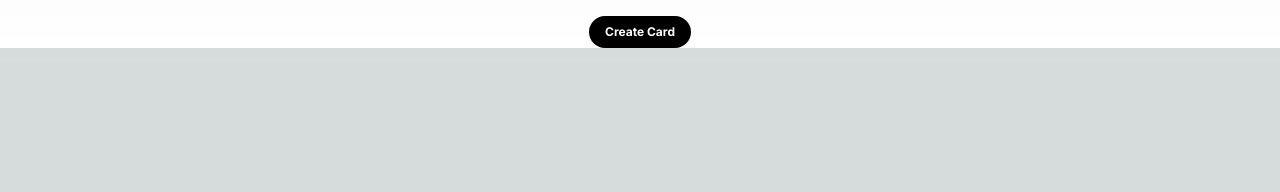
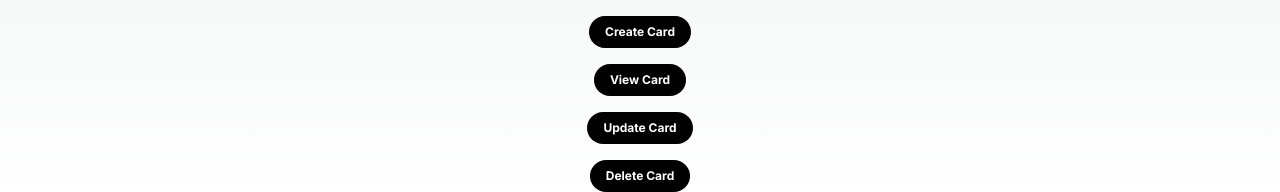
Before and after one commit to Web-Team-Project/Virtual-Wallet-FE, a Next.js app: page /cards in a window 1280 px wide. Both pictures are taken after a click on the button "Add card". Shown: the part 738-930 px from the top of the page. Before the commit the page ends 800 px from the top, so only its background shows below. Built offline with nearby package versions, Linux system fonts and the light colour scheme.

Commit message:
added card functionality

```diff
--- a/src/app/cards/page.tsx
+++ b/src/app/cards/page.tsx
@@ -64,6 +64,82 @@ export default function CardPage() {
   const handleAddCardClick = () => {
     setError(null);
     setIsFieldOpen(!isFieldOpen);
+  };
+
+  const readCard = async (cardId: string) => {
+    const session = getSession();
+    if (session) {
+      try {
+        const response = await fetch(`http://localhost:8000/api/v1/cards/${cardId}`, {
+          method: "GET",
+          headers: {
+            "Content-Type": "application/json",
+            "Authorization": `Bearer ${session.id}`,
+          },
+          credentials: "include",
+        });
+        if (!response.ok) {
+          throw new Error(`Failed to fetch card details: ${response.status}`);
+        }
+        const cardData = await response.json();
+      } catch (error) {
+        console.error("An error occurred while fetching the card details:", error);
+        setError("Failed to fetch card details.");
+      }
+    } else {
+      setError("Session not found.");
+    }
+  };
+
+  const updateCard = async (cardId: string, updatedCardData: CardInput) => {
+    const session = getSession();
+    if (session) {
+      try {
+        const response = await fetch(`http://localhost:8000/api/v1/cards/${cardId}`, {
+          method: "PUT",
+          headers: {
+            "Content-Type": "application/json",
+            "Authorization": `Bearer ${session.id}`,
+          },
+          body: JSON.stringify(updatedCardData),
+          credentials: "include",
+        });
+        if (!response.ok) {
+          throw new Error(`Failed to update card: ${response.status}`);
+        }
+        const updatedCard = await response.json();
+      } catch (error) {
+        console.error("An error occurred while updating the card:", error);
+        setError("Failed to update card.");
+      }
+    } else {
+      setError("Session not found.");
+    }
+  };
+
+  const deleteCard = async (cardId: string) => {
+    const session = getSession();
+    if (session) {
+      try {
+        const response = await fetch(`http://localhost:8000/api/v1/cards/${cardId}`, {
+          method: "DELETE",
+          headers: {
+            "Content-Type": "application/json",
+            "Authorization": `Bearer ${session.id}`,
+          },
+          credentials: "include",
+        });
+        if (!response.ok) {
+          throw new Error(`Failed to delete card: ${response.status}`);
+        }
+        const deletedCard = await response.json();
+      } catch (error) {
+        console.error("An error occurred while deleting the card:", error);
+        setError("Failed to delete card.");
+      }
+    } else {
+      setError("Session not found.");
+    }
   };
 
   return (
@@ -143,6 +219,9 @@ export default function CardPage() {
               Create Card
             </button>
           </form>
+          <button onClick={() => readCard(someCardId)} className="rounded-full px-4 py-2 text-white bg-black mt-4 text-xs font-bold dark:bg-zinc-800">View Card</button>
+          <button onClick={() => updateCard(someCardId, someUpdatedCardData)} className="rounded-full px-4 py-2 text-white bg-black mt-4 text-xs font-bold dark:bg-zinc-800">Update Card</button>
+          <button onClick={() => deleteCard(someCardId)} className="rounded-full px-4 py-2 text-white bg-black mt-4 text-xs font-bold dark:bg-zinc-800">Delete Card</button>
         </div>
       )}
     </>
--- a/src/app/components/sign-out.tsx
+++ b/src/app/components/sign-out.tsx
@@ -6,7 +6,7 @@ export const useSignOut = () => {
 
   const signOut = useCallback(async () => {
     try {
-      await fetch("https://localhost:8000/api/v1/logout", {
+      await fetch("http://localhost:8000/api/v1/logout", {
         method: "GET",
         credentials: "include",
       });
--- a/src/app/login/page.tsx
+++ b/src/app/login/page.tsx
@@ -12,7 +12,6 @@ export default function SigninForm() {
   const [email, setEmail] = useState("");
   const [password, setPassword] = useState("");
   const router = useRouter();
-  const searchParams = useSearchParams();
 
   const handleSubmit = async (e: React.FormEvent<HTMLFormElement>) => {
     e.preventDefault();
@@ -48,7 +47,8 @@ export default function SigninForm() {
   };
 
   useEffect(() => {
-    const code = searchParams.get("code");
+    const urlParams = new URLSearchParams(window.location.search);
+    const code = urlParams.get("code");
     if (code) {
       const fetchUserinfo = async (code: string) => {
         const tokenData = {
@@ -60,18 +60,20 @@ export default function SigninForm() {
         };
 
         const tokenResponse = await axios.post("http://localhost:8000/api/v1/auth/callback", tokenData);
-        const accessToken = tokenResponse.data;
+        const accessToken = tokenResponse.data.access_token;
 
         const headers = { Authorization: `Bearer ${accessToken}` };
         const userinfoResponse = await axios.get("http://localhost:8000/api/v1/protected", { headers });
 
         localStorage.setItem("session", JSON.stringify(userinfoResponse.data));
+        console.log("Session stored in localStorage:", userinfoResponse.data);
+
         router.push("/home");
       };
 
-      fetchUserinfo(code as string);
+      fetchUserinfo(code);
     }
-  }, [searchParams]);
+  }, []);
 
   return (
     <div className="flex items-center justify-center h-screen">
```
